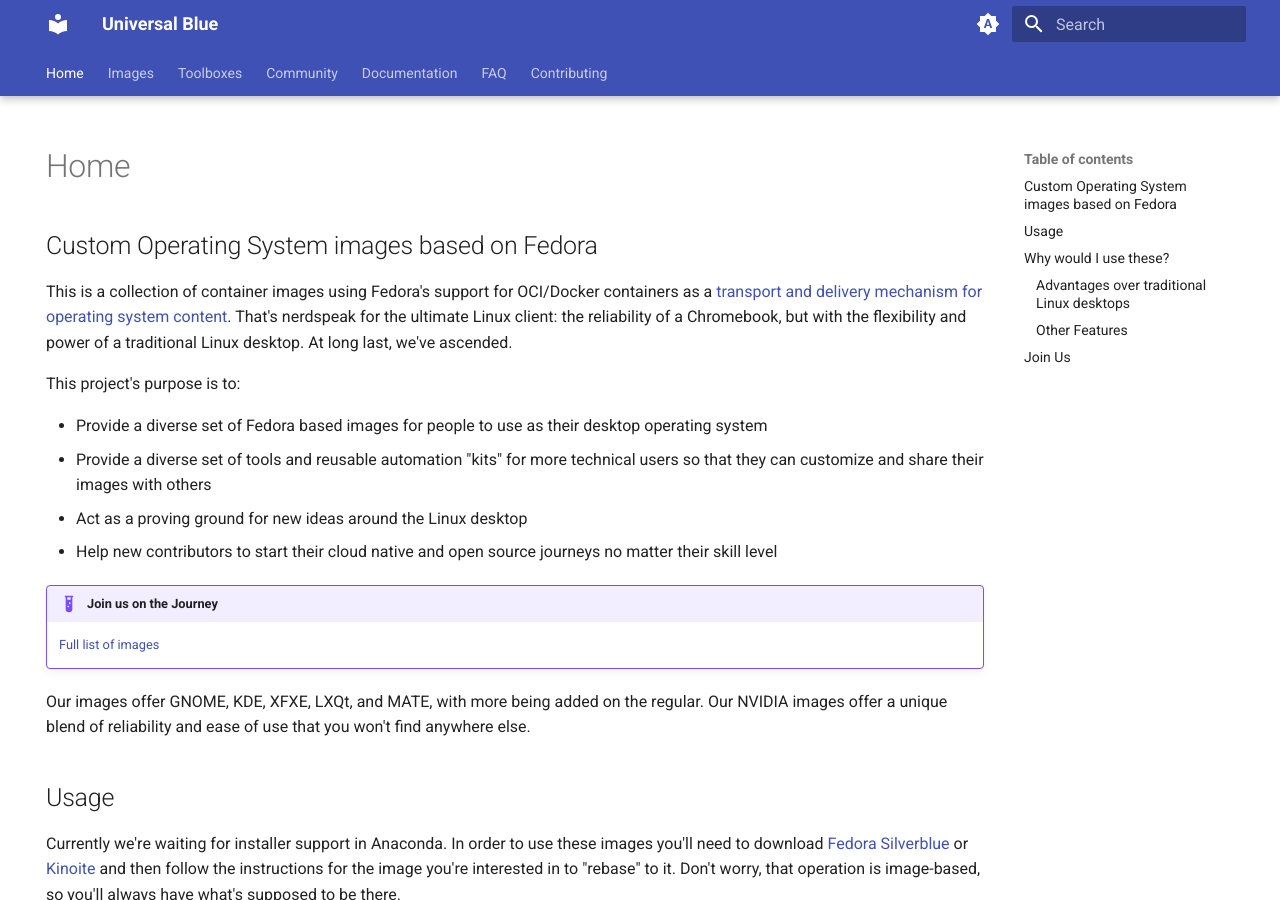
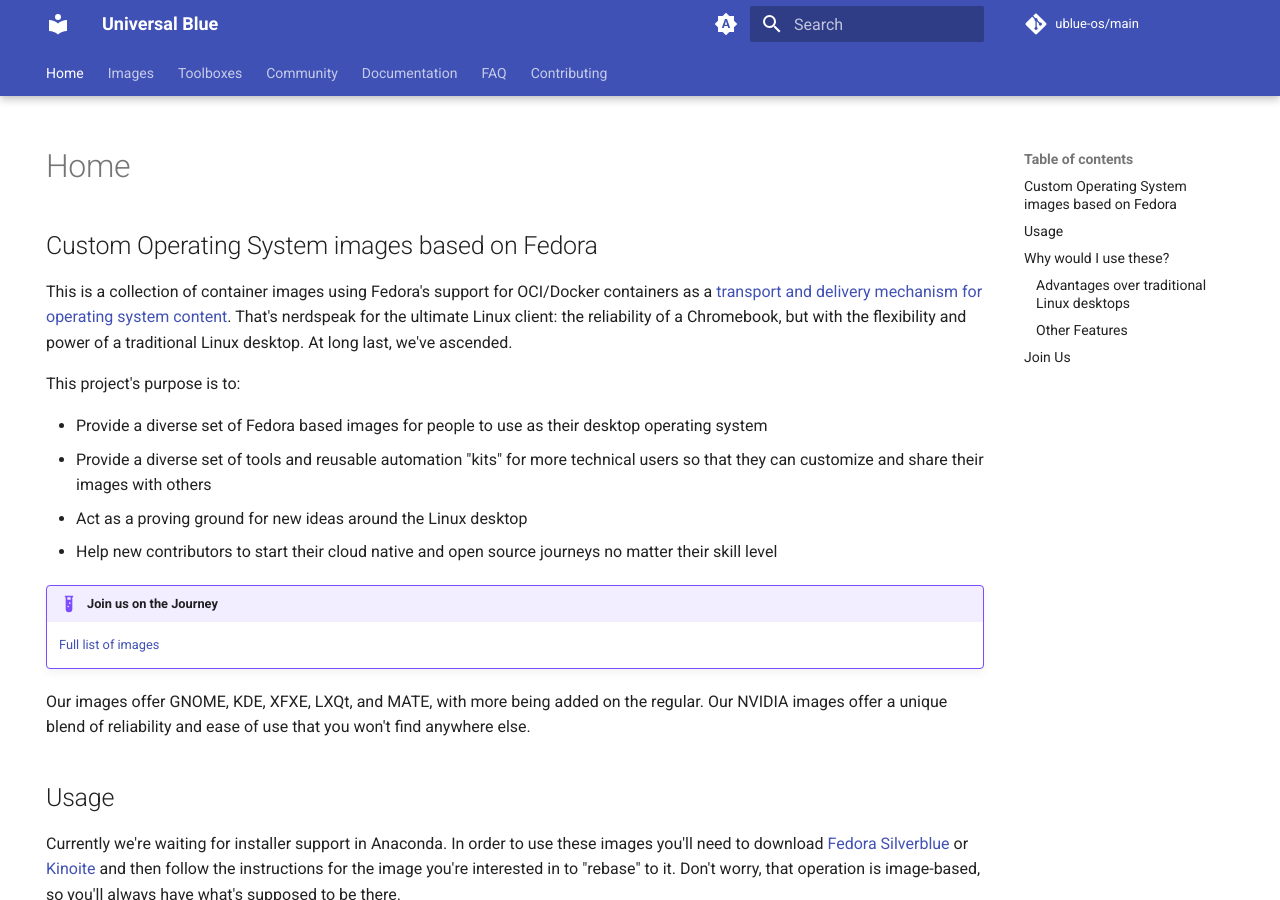
Before and after one commit to ublue-os/website, an MkDocs documentation site: the page built from docs/index.md, in a window 1280 px wide and 900 px high. Built offline with MkDocs 1.6.1 and Material for MkDocs 9.7.7, drawn with Linux system fonts in a browser that asks for light colours; comment, search, counter and statistics services are not loaded.

Commit message:
feat: add git repo link

```diff
--- a/mkdocs.yml
+++ b/mkdocs.yml
@@ -1,4 +1,6 @@
 site_name: Universal Blue
+repo_name: ublue-os/main
+repo_url: https://github.com/ublue-os/main
 theme:
   name: material
   palette:
```
